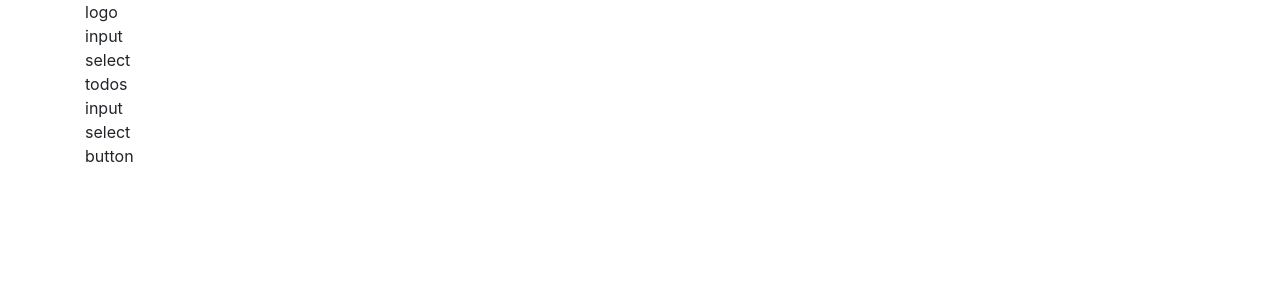
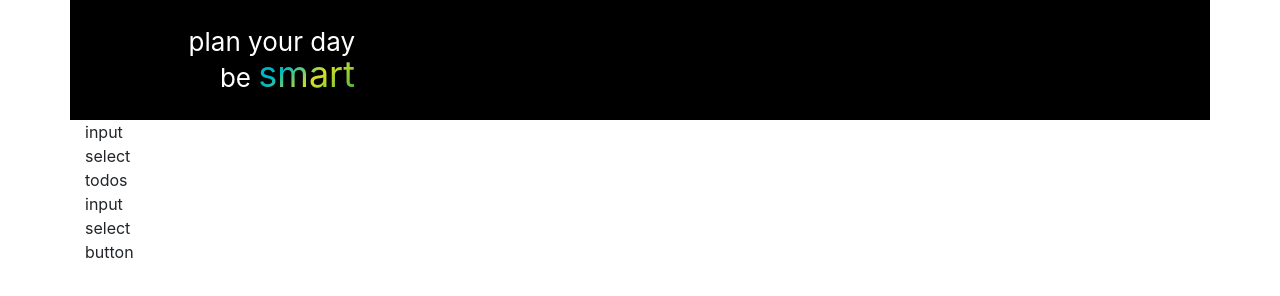
Before and after one commit to ivan-kolesen/smartPlan, a website built with webpack: page index.html in a window 1280 px wide. Built offline with Linux system fonts and the light colour scheme.

Commit message:
perf: add styles for header

```diff
--- a/index.html
+++ b/index.html
@@ -5,9 +5,9 @@
   <title>Title</title>
 </head>
 <body>
-  <div class="container">
-    <header>
-      <div>logo</div>
+  <div class="container rounded">
+    <header class="row">
+      <div class="logo col-lg-3 text-right">plan your day<br>be <span>smart</span></div>
     </header>
     <main>
       <section>
--- a/src/index.js
+++ b/src/index.js
@@ -1 +1,2 @@
 import "bootstrap/dist/css/bootstrap.min.css";
+import scss from "../styles/style.scss";
--- a/styles/style.scss
+++ b/styles/style.scss
@@ -0,0 +1,20 @@
+$color-background-header: #000;
+$color-text-header: #FFF;
+
+header {
+  background-color: $color-background-header;
+
+  .logo{
+    color: $color-text-header;
+    font-size: 26px;
+    line-height: 32px;
+    padding: 26px 0;
+
+    span{
+      font-size: 36px;
+      background: linear-gradient(140deg, #00b7c1 30%, #d5df27 60%, #3ab248);
+      -webkit-background-clip: text;
+      -webkit-text-fill-color: transparent;
+    }
+  }
+}
```
Also changed, not shown: dist/boundle.js.
